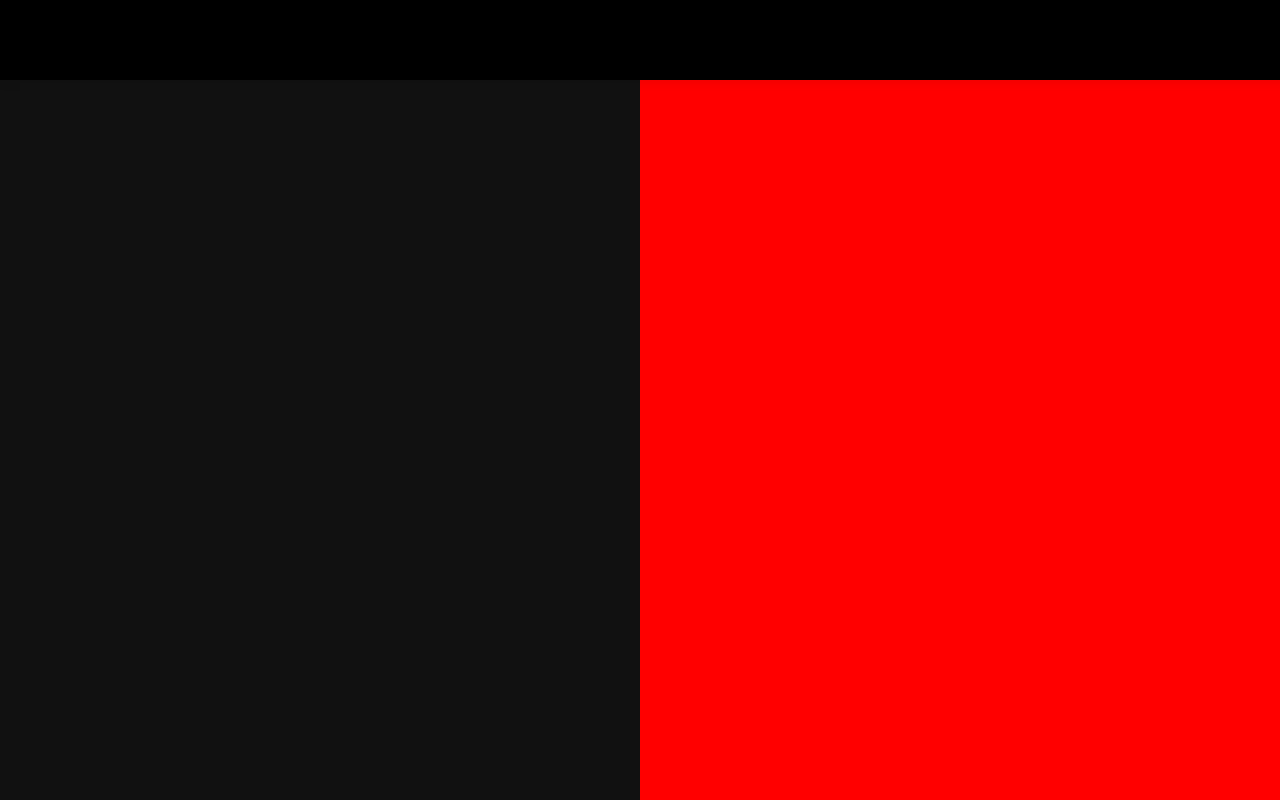
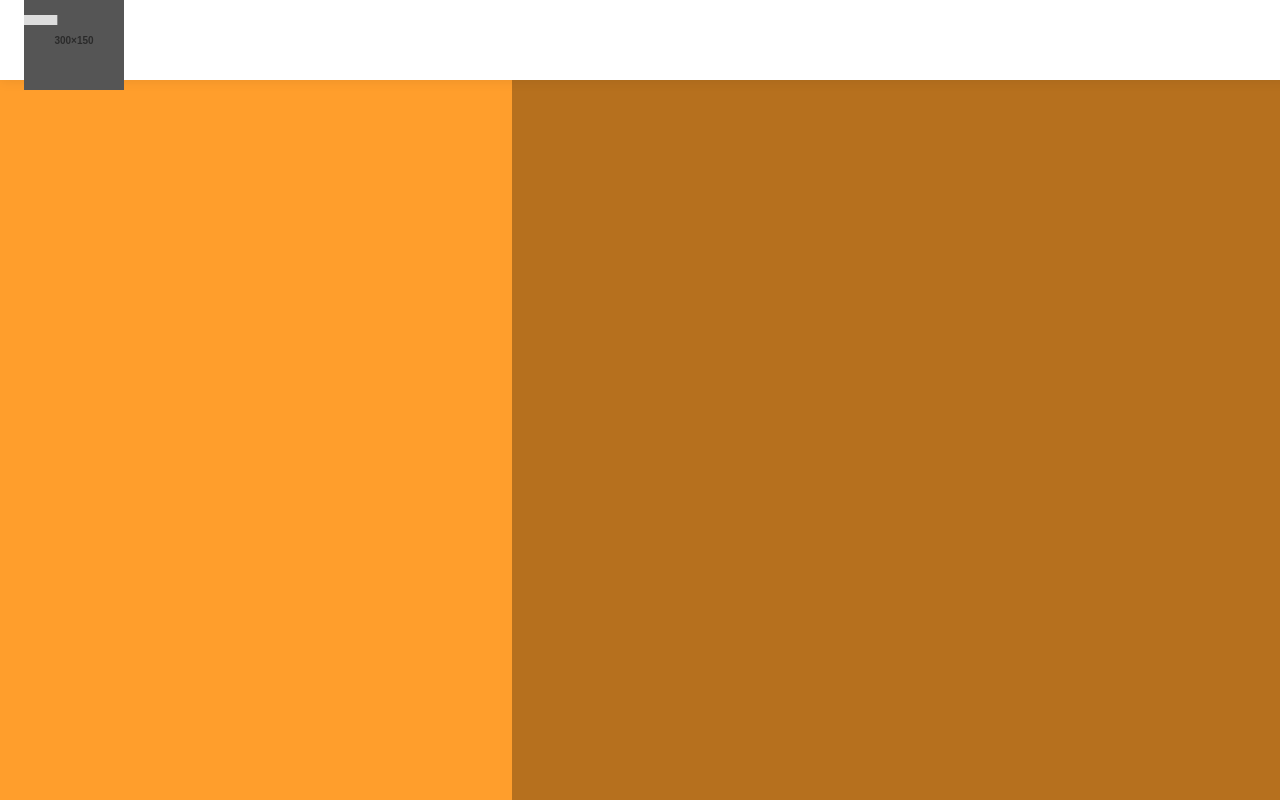
Before and after one commit to fstijnman/close, a plain HTML site: page index.html in a window 1280 px wide. Drawn offline with nearby package versions, Linux system fonts and the light colour scheme.

Commit message:
html css struggles

```diff
--- a/index.html
+++ b/index.html
@@ -10,21 +10,20 @@
 
 <body>
 
-    <!-- <div class="map"></div> -->
-    <!-- <script src="js/map.js">
+    <!-- <div class="map"></div>
+    <script src="js/map.js">
     </script>
     <script src="https://maps.googleapis.com/maps/api/js?key=AIzaSyBpujcs3l0M8KZdSTMswpM3NGZrneVpvVM&callback=initMap"
         async defer></script> -->
 
     <header class="header">
-
+        <img src="/icons/logo.svg" alt="Logo" />
     </header>
 
-
-    <div class="main">
-        <div class="split left"></div>
-        <div class="split right"></div>
-    </div>
+    <section class="container">
+        <div class="left-half"></div>
+        <div class="right-half"></div>
+        </div>
 
 
 
--- a/style/style.css
+++ b/style/style.css
@@ -7,13 +7,17 @@ body {
   padding: 0;
 }
 
-/* #map {
+#map {
   position: relative;
   overflow: : hidden;
   width: 100%;
   height: 100%;
 
-} */
+}
+
+div {
+  height: 100%;
+}
 
 header {
   height: 80px;
@@ -25,25 +29,32 @@ header {
 	position: fixed;
 	width: 100%;
 	z-index: 2;
-	background: black;
+	background: white;
+  color: black;
 }
 
-.split {
-  height: 100%;
-  width: 50%;
-  position: fixed;
-  z-index: 1;
-  top: 0;
-  overflow-x: hidden;
-  padding-top: 20px;
+header img {
+  float: left;
+  width: 100px;
+  height: 100px;
+  background: #555;
 }
 
-.left {
-  left: 0;
-  background-color: #111;
+/* Pattern styles */
+.container {
+  display: table;
 }
 
-.right {
-  right: 0;
-  background-color: red;
+.left-half {
+  background-color: #ff9e2c;
+  position: absolute;
+  left: 0px;
+  width: 40%;
 }
+
+.right-half {
+  background-color: #b6701e;
+  position: absolute;
+  right: 0px;
+  width: 60%;
+}
```
Also changed, not shown: icons/logo.svg (added). Lines whose indentation alone changed are shown as unchanged.
